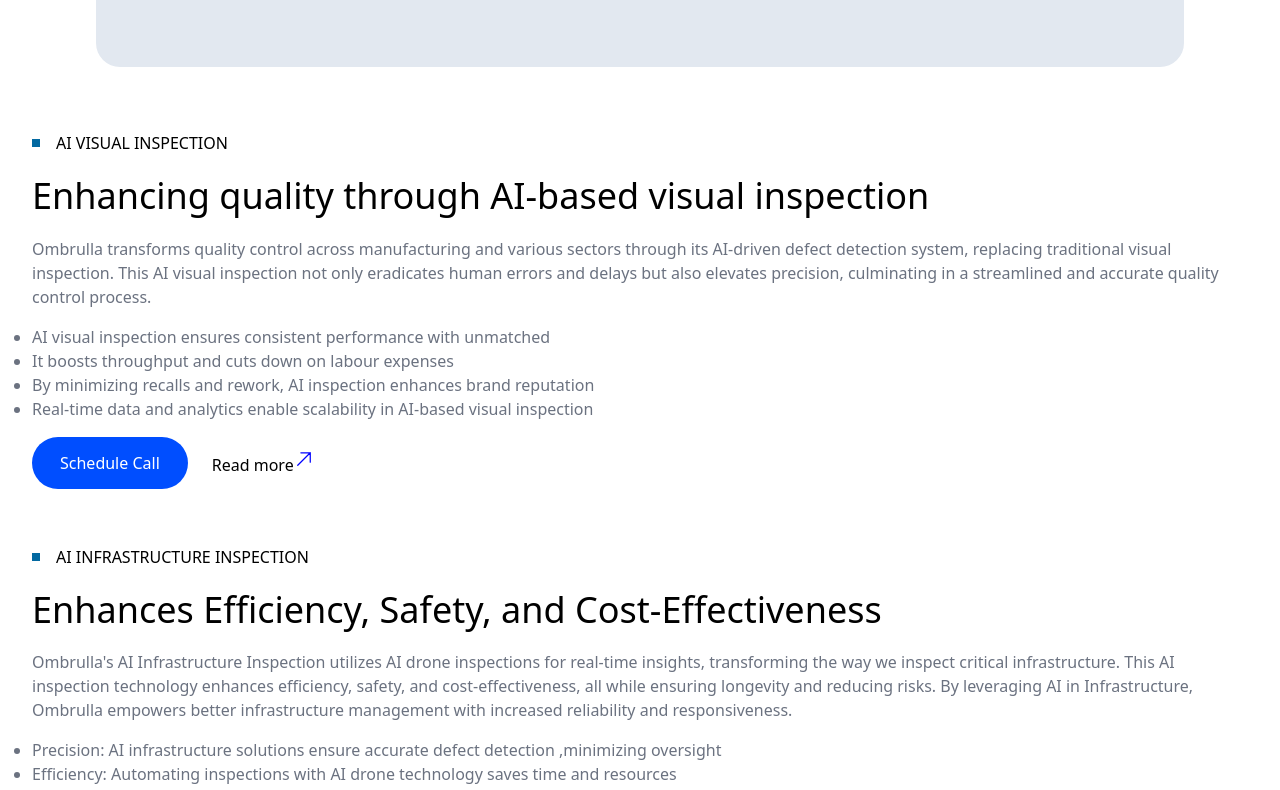
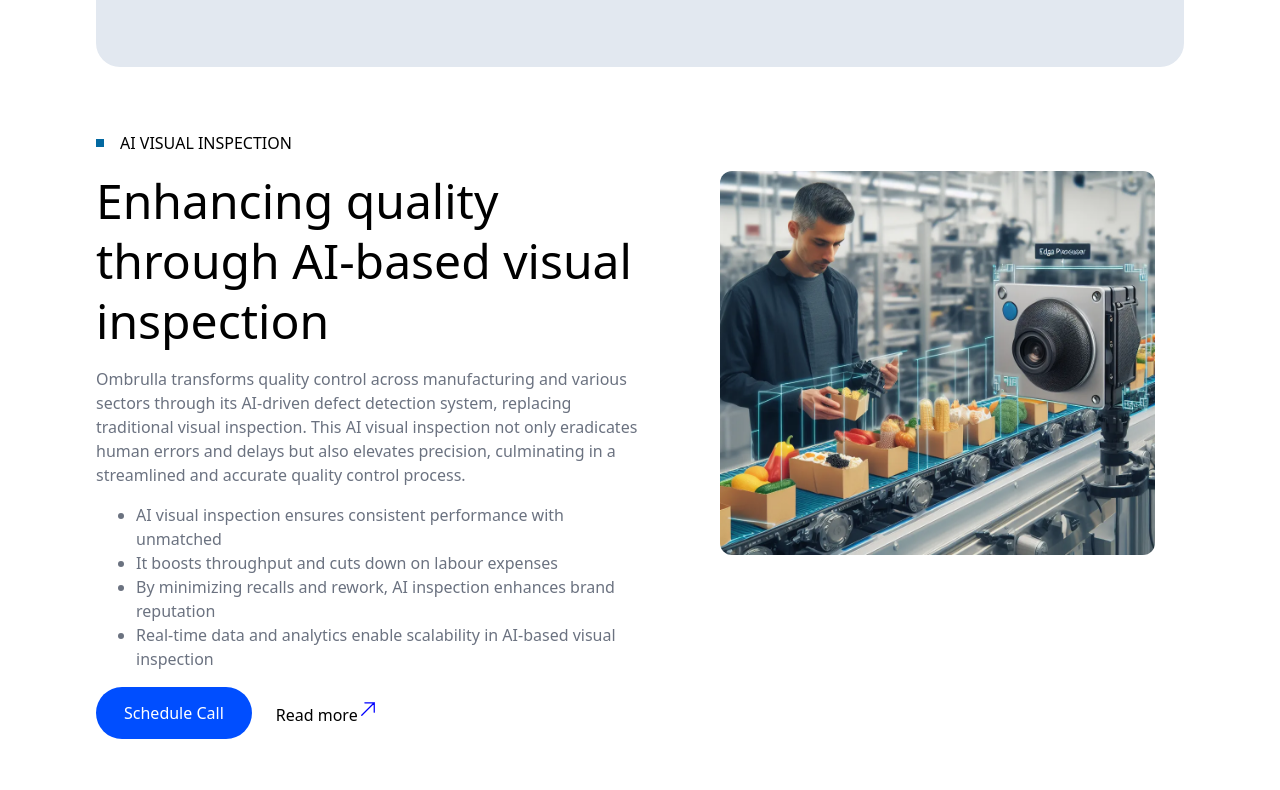
Before and after one commit to iamfalahc/ombrulla-homepage-replica, a React (Create React App) app: page / in a window 1280 px wide. Shown: the part 1160-1950 px from the top of the page. Built offline with nearby package versions, Linux system fonts and the light colour scheme.

Commit message:
Service section completed

```diff
--- a/src/components/ServiceCard.jsx
+++ b/src/components/ServiceCard.jsx
@@ -3,16 +3,17 @@ import Title from "./Title";
 import Button from "./Button";
 import LinkButton from "./LinkButton";
 
-const ServiceCard = ({ data }) => {
+const ServiceCard = ({ data, }) => {
+  const isEvenId = data.id % 2 === 0;
   return (
-    <div className="flex px-8">
-      <section className="flex flex-col gap-4 mb-14">
+    <div className={`flex px-8 xl:px-24 ${isEvenId? 'flex-row-reverse' : ''}`}>
+      <section className="flex flex-col gap-4 mb-14 xl:w-2/4 xl:mb-24">
         <Title title={data.heading} />
-        <h2 className="text-4xl font-normal leading-snug">{data.title}</h2>
+        <h2 className="text-4xl font-normal leading-snug xl:text-5xl xl:font-normal xl:leading-tight">{data.title}</h2>
         <span className="text-gray-500">{data.description}</span>
         <ul>
           {data.descriptionList.map((listItem, index) => (
-            <li className="list-disc text-gray-500" key={index}>{listItem}</li>
+            <li className="list-disc text-gray-500 xl:ml-10" key={index}>{listItem}</li>
           ))}
         </ul>
         <div className="flex">
@@ -20,8 +21,8 @@ const ServiceCard = ({ data }) => {
           <LinkButton />
         </div>
       </section>
-      <section className="hidden">
-     <img src={data.image} alt="service-image" />
+      <section className="hidden xl:block xl:w-2/4 xl:flex">
+        <img className={`xl:w-4/5 xl:h-96 xl:ml-20 xl:rounded-xl xl:object-cover mt-10  ${isEvenId? ' xl:ml-0 xl:mt-20' : ''}` }src={data.image} alt="service-image" />
       </section>
     </div>
   );
--- a/src/dummy-data/dummyData.js
+++ b/src/dummy-data/dummyData.js
@@ -1,5 +1,5 @@
 import aiFoodImage from "../images/ai-food2.7e761c87_TNwbv.webp";
-import aiVisualInspectionImage from "../images/ai-visual-inspection_banner_1.f3232628_ZyIKMH.webp";
+import aiVisualInspectionImage from "../images/bridge.828c5106_Z2mJkOa.webp";
 const serviceData = [
   {
     id: 1,
```
